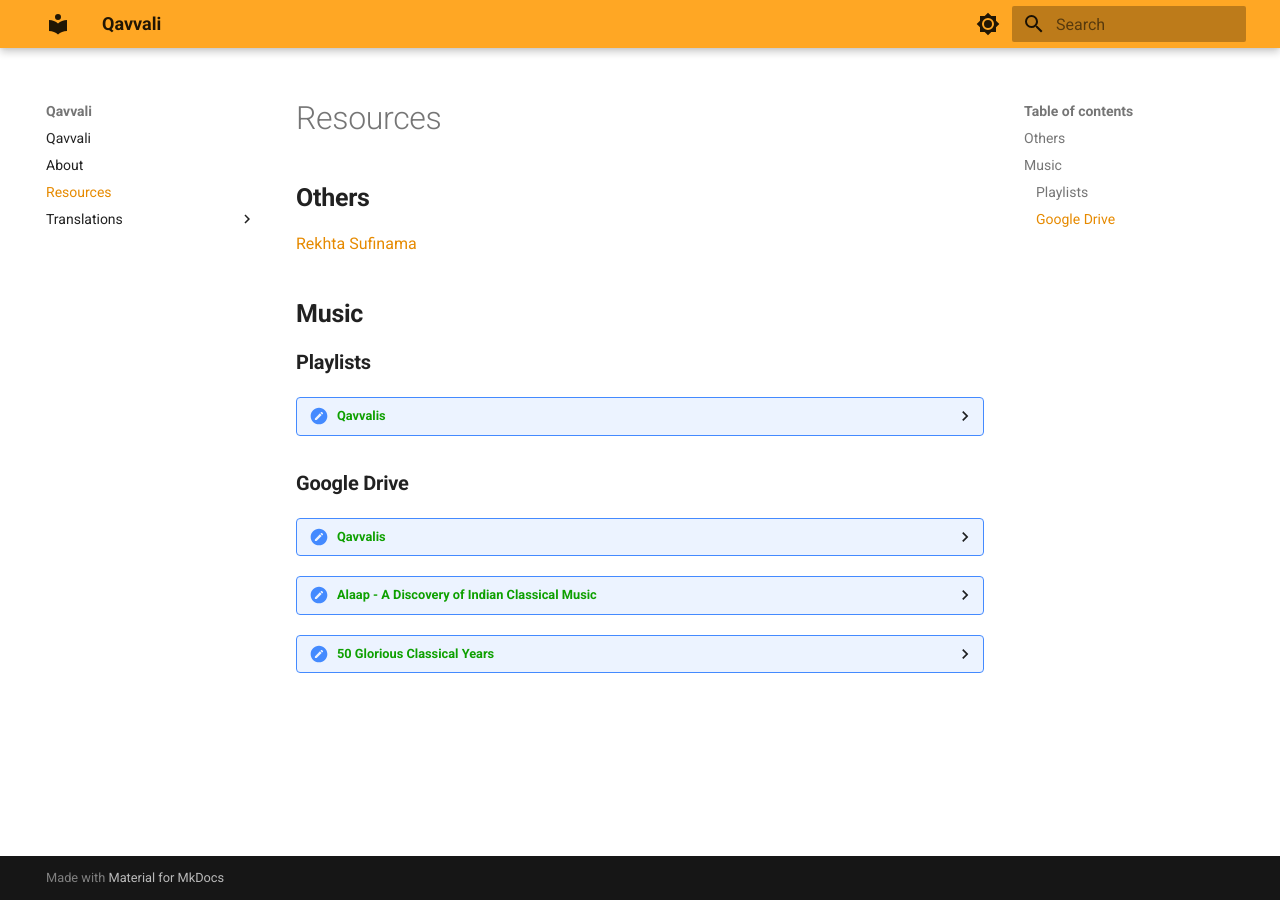
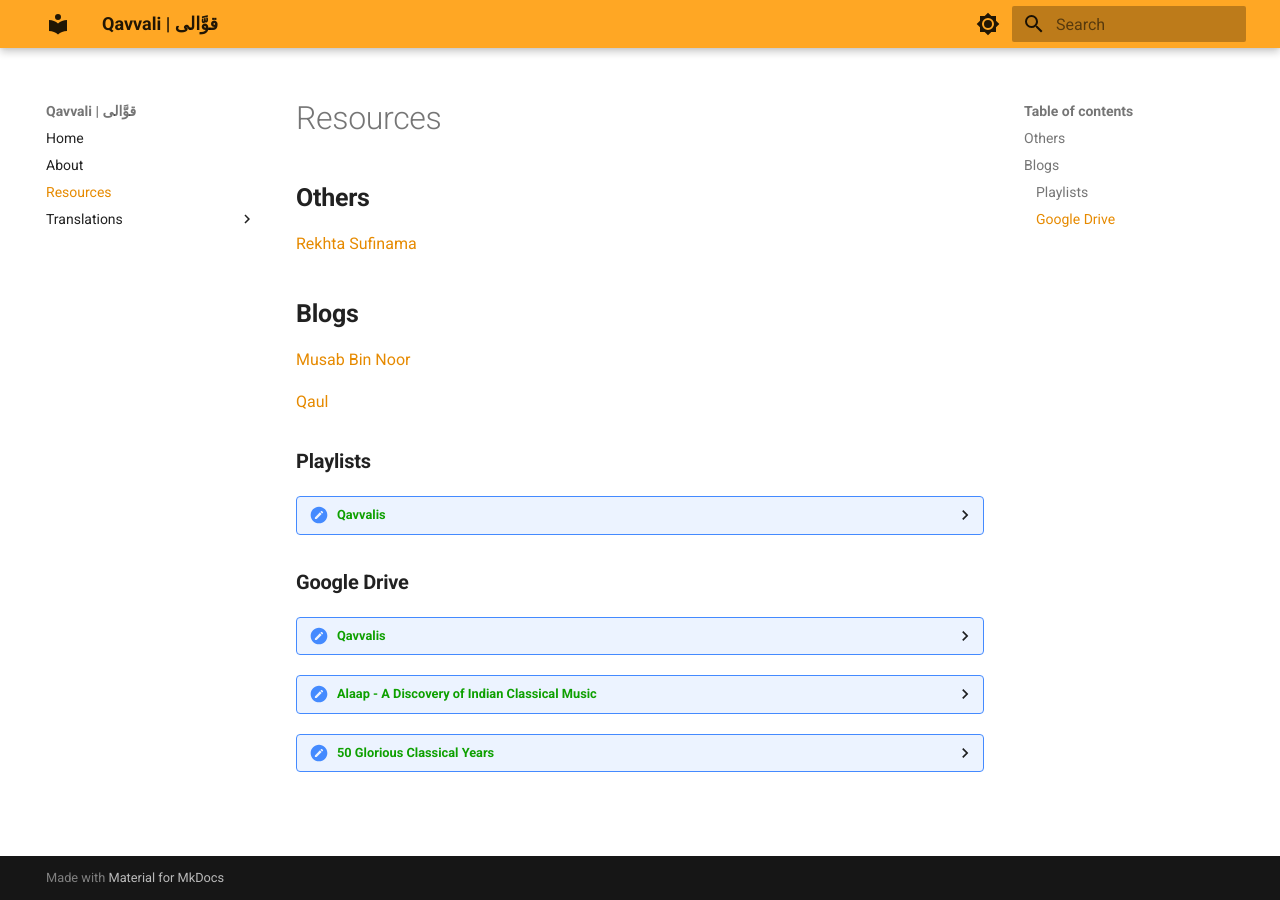
Before and after one commit to vishaalkk/qavvali, an MkDocs documentation site: the page built from docs/resources.md, in a window 1280 px wide. Built offline with MkDocs 1.6.1 and Material for MkDocs 9.7.7, drawn with Linux system fonts in a browser that asks for light colours.

Commit message:
updating analytics

```diff
--- a/docs/index.md
+++ b/docs/index.md
@@ -1,5 +1,5 @@
 ---
-title: Qavvali
+title: Home
 ---
 
 # Welcome to the world of Qavvalis :octicons-heart-fill-24:{ .heart }
--- a/docs/resources.md
+++ b/docs/resources.md
@@ -5,7 +5,11 @@
 ## **Others**
 [Rekhta Sufinama](https://www.sufinama.org/)
 
-## **Music**
+## **Blogs**
+
+[Musab Bin Noor](https://lalioutloud.blogspot.com/)
+
+[Qaul](https://qaul.blogspot.com/)
 
 ### **Playlists**
 <details >
--- a/mkdocs.yml
+++ b/mkdocs.yml
@@ -1,4 +1,4 @@
-site_name: Qavvali
+site_name: Qavvali | قوَّالی
 site_url: https://qavvali.com/
 site_author: Vishal | وشال
 theme:
@@ -55,4 +55,4 @@
 extra:
   analytics:
     provider: google
-    property: G-EVBZCNM2SN
+    property: G-RWK4ZW9BCD
```
Also changed, not shown: 1 other file.
